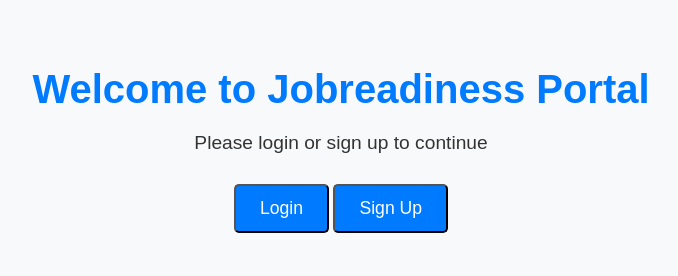
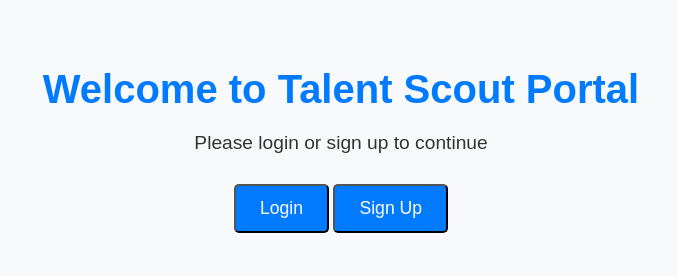
Before and after one commit to akhilkandari2501/talentscout-document, a website: page front-end/src/html/index.html in a window 1280 px wide. Shown: the whole page, without its empty margins (299-977 px from the left). Drawn offline with Linux system fonts and the light colour scheme; files whose address does not match are found by name.

Commit message:
Update index.html
updating job readiness to talent scout

```diff
--- a/front-end/src/html/index.html
+++ b/front-end/src/html/index.html
@@ -45,7 +45,7 @@
 </head>
 <body>
   <div class="container">
-    <h1>Welcome to Jobreadiness Portal</h1>
+    <h1>Welcome to Talent Scout Portal</h1>
     <p>Please login or sign up to continue</p>
     <button id="loginBtn" class="btn">Login</button>
     <button id="signupBtn" class="btn">Sign Up</button>
```
